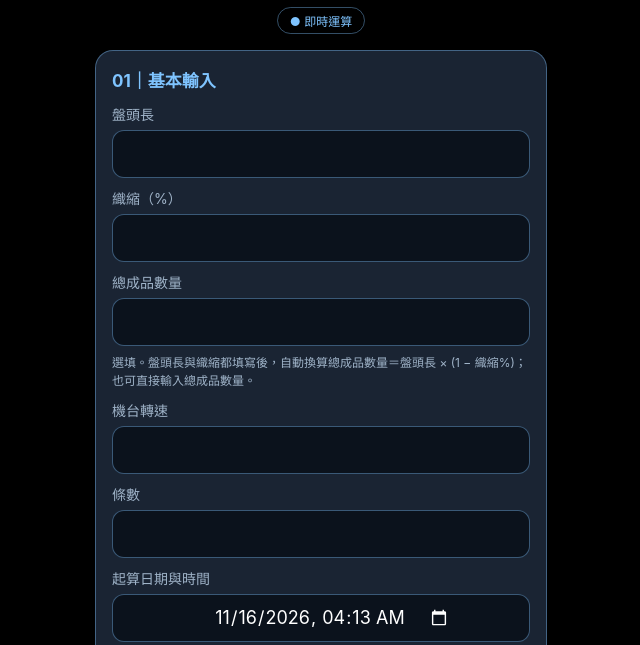
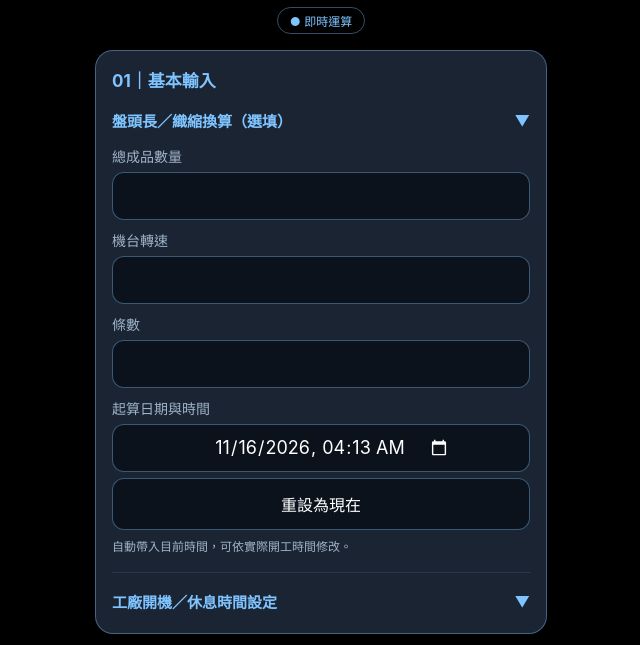
Before and after one commit to jiing80920/production-calculator, a plain HTML site: page index.html in a window 1280 px wide. Shown: the part 77-722 px from the top of the page, without its empty margins (319-959 px from the left). Drawn offline with nearby package versions, Linux system fonts and the light colour scheme.

Commit message:
Add files via upload

```diff
--- a/index.html
+++ b/index.html
@@ -97,6 +97,7 @@ function App(){
   const [total,setTotal]=useState("");
   const [beam,setBeam]=useState("");
   const [shrink,setShrink]=useState("");
+  const [beamOpen,setBeamOpen]=useState(false);
   const [rpm,setRpm]=useState("");
   const [strips,setStrips]=useState("");
   const [startStr,setStartStr]=useState(()=>toInput(new Date()));
@@ -122,7 +123,7 @@ function App(){
   };
   const clearRecs=()=>{setRecs([]);setCur("");setErr("");idRef.current=1};
   const calcTotal=(b,s)=>{const B=parseFloat(b),S=parseFloat(s);if(b!==""&&s!==""&&B>0&&S>=0&&S<100)setTotal(String(Math.round(B*(1-S/100)*100)/100))};
-  const clearAll=()=>{setBeam("");setShrink("");setTotal("");setRpm("");setStrips("");setStartStr(toInput(new Date()));clearRecs();setOpen(false);setSch(savedSch);setSchOpen(false);setSchMsg("")};
+  const clearAll=()=>{setBeam("");setShrink("");setTotal("");setRpm("");setStrips("");setStartStr(toInput(new Date()));clearRecs();setOpen(false);setBeamOpen(false);setSch(savedSch);setSchOpen(false);setSchMsg("")};
   const done=recs.reduce((a,r)=>a+r.qty,0);
   const T=parseFloat(total),R=parseFloat(rpm),S=parseFloat(strips);
   const okIn=T>0&&R>0&&S>0;
@@ -142,10 +143,13 @@ function App(){
     h("h1",null,"生產完工計算機"),h("div",{className:"en"},"PRODUCTION COMPLETION CALCULATOR"),
     h("span",{className:"live"},"● 即時運算"),
     h("div",{className:"card"},h("h2",null,"01｜基本輸入"),
-      h("label",null,"盤頭長"),numIn(beam,v=>{setBeam(v);calcTotal(v,shrink)}),
-      h("label",null,"織縮（%）"),numIn(shrink,v=>{setShrink(v);calcTotal(beam,v)}),
+      h("div",null,
+        h("button",{className:"tog",style:{fontSize:15},onClick:()=>setBeamOpen(o=>!o)},h("span",null,"盤頭長／織縮換算（選填）"),h("span",null,beamOpen?"▲":"▼")),
+        beamOpen&&h("div",null,
+          h("label",null,"盤頭長"),numIn(beam,v=>{setBeam(v);calcTotal(v,shrink)}),
+          h("label",null,"織縮（%）"),numIn(shrink,v=>{setShrink(v);calcTotal(beam,v)}),
+          h("div",{className:"note"},"選填。盤頭長與織縮都填寫後，自動換算總成品數量＝盤頭長 × (1 − 織縮%)；也可直接輸入總成品數量。"))),
       h("label",null,"總成品數量"),numIn(total,setTotal),
-      h("div",{className:"note"},"選填。盤頭長與織縮都填寫後，自動換算總成品數量＝盤頭長 × (1 − 織縮%)；也可直接輸入總成品數量。"),
       h("label",null,"機台轉速"),numIn(rpm,setRpm),
       h("label",null,"條數"),numIn(strips,setStrips),
       h("label",null,"起算日期與時間"),
@@ -177,6 +181,7 @@ function App(){
         h("div",{className:"stat"},h("span",null,"生產紀錄筆數"),h("b",null,recs.length))),
       recs.map((r,i)=>h("div",{className:"rec",key:r.id},
         h("div",null,h("b",null,`第 ${i+1} 筆　${fmtN(r.qty)}`),h("small",null,fmtFull(r.time))),
+        h("button",{style:{color:"var(--ac)"},onClick:()=>{setErr("");setRecs(x=>[...x,{id:idRef.current++,qty:r.qty,time:new Date()}])}},"複製"),
         h("button",{onClick:()=>setRecs(x=>x.filter(y=>y.id!==r.id))},"刪除"))),
       h("button",{className:"wide",onClick:clearRecs},"清除全部生產紀錄")),
     h("div",{className:"card"},h("h2",null,"03｜生產計算結果"),
```
